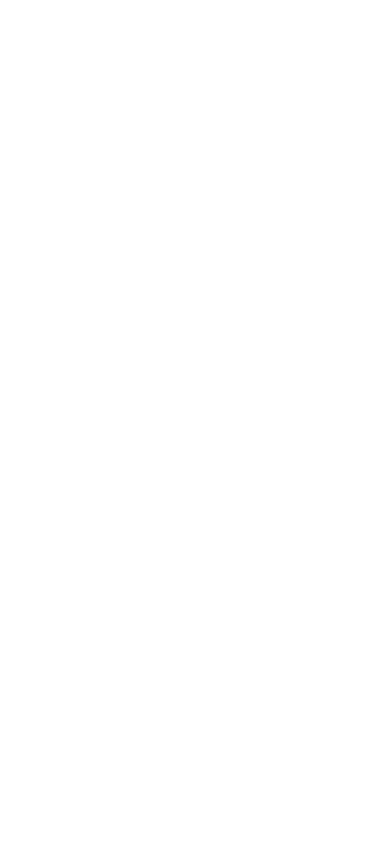
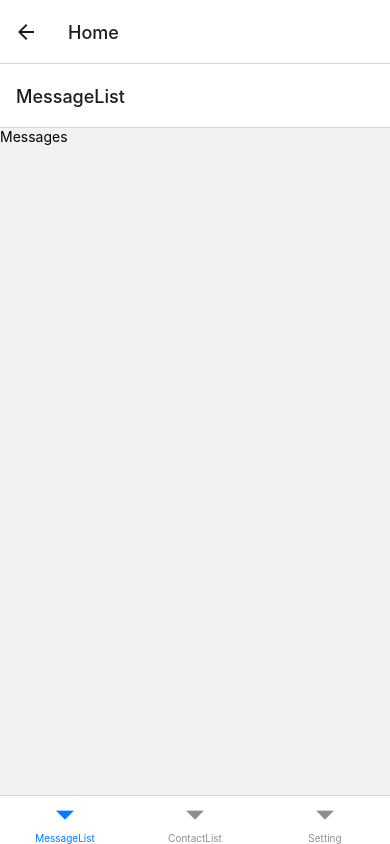
Before and after one commit to patika-218-akbank-reactnative-bootcamp/assignment-3-gulbaharee, a React Native app in the folder telegram_clone/: screen /Home in a window 390 px wide. Built offline with nearby package versions, Linux system fonts and the light colour scheme.

Commit message:
navigator components added

```diff
--- a/telegram_clone/App.js
+++ b/telegram_clone/App.js
@@ -1,15 +1,12 @@
 
 import React from 'react';
-import {SafeAreaView} from 'react-native';
+import LoginStackNavigator from './src/navigator/LoginStackNavigator'
 
 
 const App = () => {
 
   return (
-    <SafeAreaView>
-
-
-    </SafeAreaView>
+    <LoginStackNavigator/>
   );
 };
 
--- /dev/null
+++ b/telegram_clone/src/navigator/BottomNavigator.js
@@ -0,0 +1,20 @@
+import React from 'react';
+import { NavigationContainer } from '@react-navigation/native';
+import { createBottomTabNavigator } from '@react-navigation/bottom-tabs';
+import ContactList from '../pages/ContactList';
+import Setting from '../pages/Setting';
+import MessageList from '../pages/MessageList';
+
+const Tab = createBottomTabNavigator();
+
+const BottomNavigator = () => {
+    return(
+        <Tab.Navigator>
+            <Tab.Screen name="MessageList" component={MessageList}/>
+            <Tab.Screen name="ContactList" component={ContactList}/>
+            <Tab.Screen name="Setting" component={Setting}/>
+        </Tab.Navigator>
+    )
+}
+
+export default BottomNavigator;
--- /dev/null
+++ b/telegram_clone/src/navigator/LoginStackNavigator.js
@@ -0,0 +1,22 @@
+
+import React from 'react';
+import {NavigationContainer} from '@react-navigation/native';
+import {createNativeStackNavigator} from '@react-navigation/native-stack';
+import Login from '../pages/Login';
+import Home from '../pages/Home';
+
+const Stack = createNativeStackNavigator();
+const LoginStackNavigator = () => {
+
+  return (
+    <NavigationContainer>
+      <Stack.Navigator>
+        <Stack.Screen name='Login' options={{headerShown:false}} component={Login}/>
+        <Stack.Screen name='Home' component={Home}/>
+      </Stack.Navigator>
+    </NavigationContainer>
+  );
+};
+
+
+export default LoginStackNavigator;
--- /dev/null
+++ b/telegram_clone/src/pages/ContactList.js
@@ -0,0 +1,12 @@
+import React from 'react';
+import { View, Text } from 'react-native';
+
+const ContactList = () => {
+    return (
+        <View>
+            <Text>Contacts</Text>
+        </View>
+    )
+}
+
+export default ContactList;
--- /dev/null
+++ b/telegram_clone/src/pages/Home.js
@@ -0,0 +1,11 @@
+import React from 'react';
+import { View, Text } from 'react-native';
+import BottomNavigator from '../navigator/BottomNavigator';
+
+const Home = () => {
+    return (
+        <BottomNavigator/>
+    )
+}
+
+export default Home;
--- /dev/null
+++ b/telegram_clone/src/pages/Login.js
@@ -0,0 +1,15 @@
+import React from 'react';
+import { View,Text} from 'react-native';
+import { useNavigation } from '@react-navigation/native';
+
+const Login = () => {
+const {navigate} =useNavigation();
+
+    return (
+        <View style={{margin:60}}>
+            <Text onPress={()=>navigate('Home')}>login</Text>
+        </View>
+    )
+}
+
+export default Login;
--- /dev/null
+++ b/telegram_clone/src/pages/MessageList.js
@@ -0,0 +1,12 @@
+import React from 'react';
+import { View, Text } from 'react-native';
+
+const MessageList = () => {
+    return (
+        <View>
+            <Text>Messages</Text>
+        </View>
+    )
+}
+
+export default MessageList;
--- /dev/null
+++ b/telegram_clone/src/pages/Setting.js
@@ -0,0 +1,12 @@
+import React from 'react';
+import { View, Text } from 'react-native';
+
+const Setting = () => {
+    return (
+        <View>
+            <Text>Setting</Text>
+        </View>
+    )
+}
+
+export default Setting;
```
Also changed, not shown: telegram_clone/package.json (+6 -1 lines), 3 other files (tests, documents, lock files or other folders).
